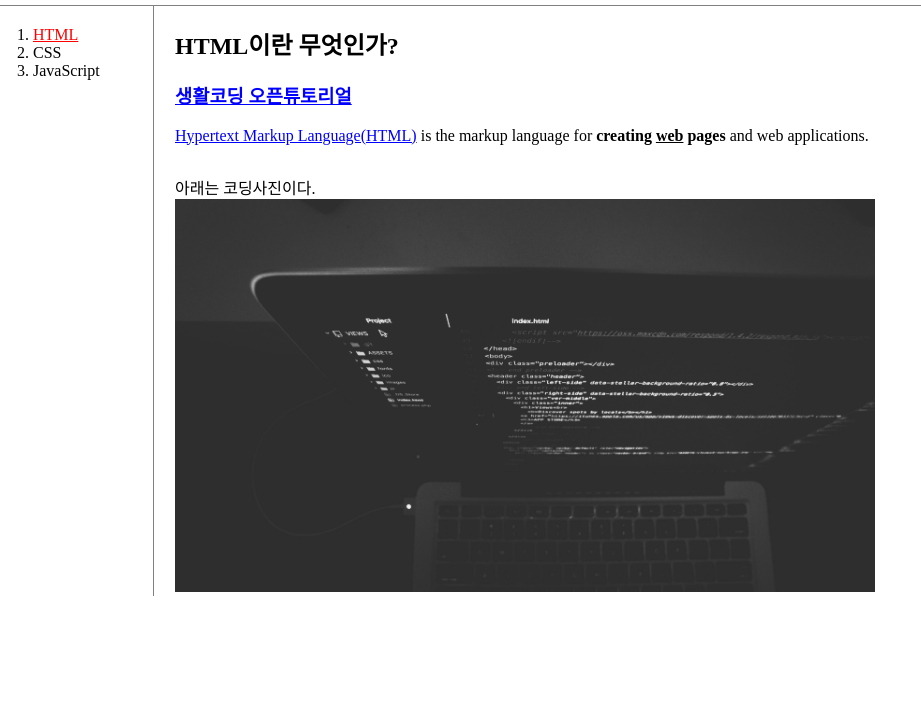
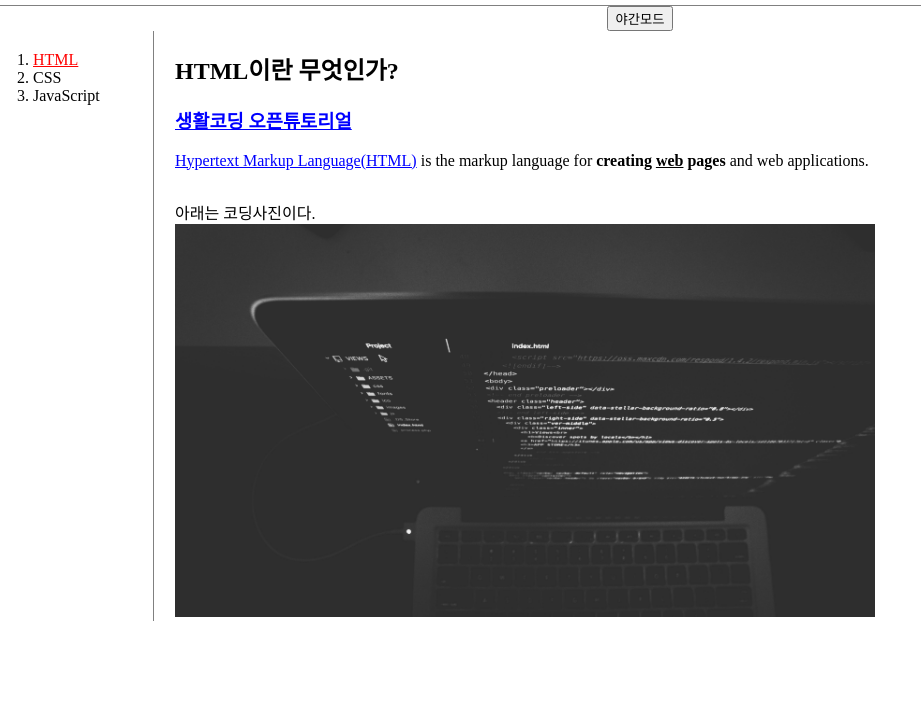
Before and after one commit to hjpark625/web, a plain HTML site: page 1.html in a window 1280 px wide. Shown: the part 87-800 px from the top of the page, without its empty margins (0-921 px from the left). Drawn offline with Linux system fonts and the light colour scheme.

Commit message:
Add files via upload

```diff
--- a/1.html
+++ b/1.html
@@ -7,6 +7,20 @@
 </head>
 <body>
   <h1><a href="index.html">WEB</a></h1>
+  <div style="text-align:center;">
+    <input type="button" value="야간모드" onclick="
+      var target = document.querySelector('body');
+      if(this.value === '야간모드'){
+        target.style.backgroundColor='black';
+        target.style.color='white';
+        this.value = '주간모드';
+      } else{
+        target.style.backgroundColor='white';
+        target.style.color='black';
+        this.value = '야간모드';
+      }
+    ">
+  </div>
 <div id="grid">
   <ol>
     <li><a href="1.html" title="HTML" id="active">HTML</a></li>
```
Also changed, not shown: 2.html (+14 -0 lines), 3.html (+14 -0 lines), index.html (+13 -0 lines).
